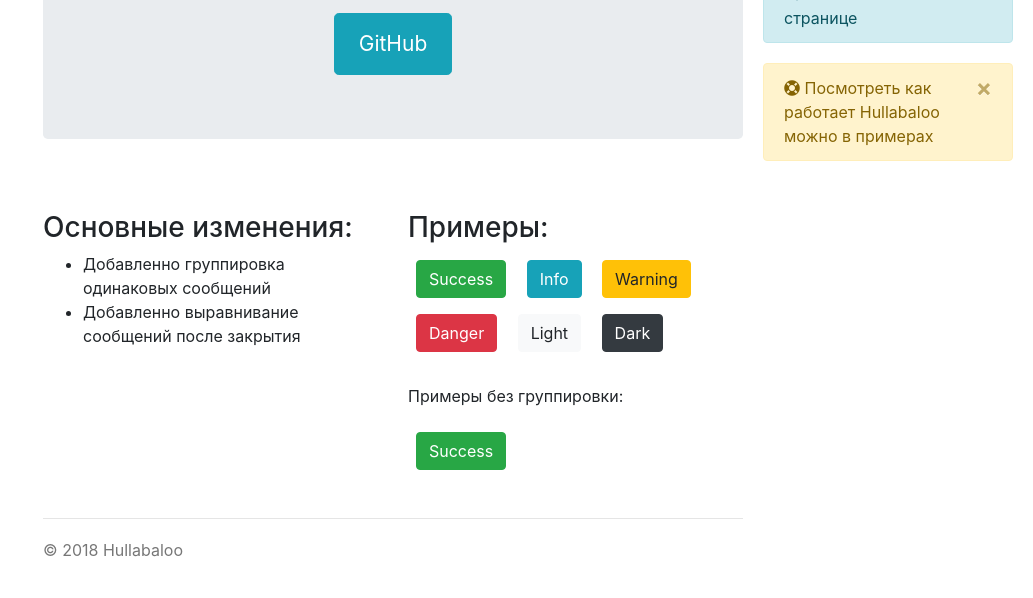
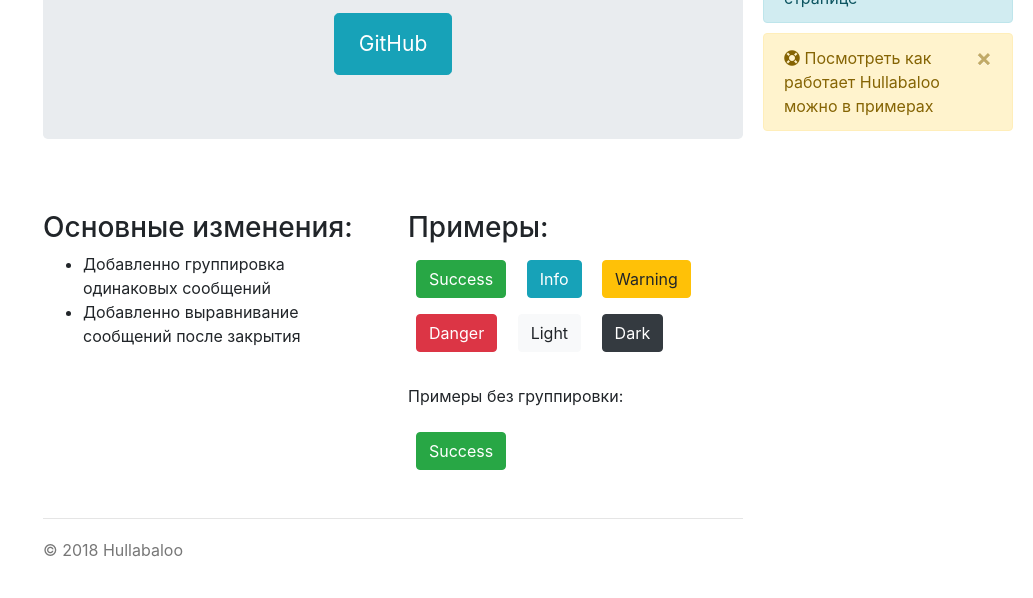
Before and after one commit to OzyAst/Hullabaloo, a plain HTML site: page index.html in a window 1280 px wide. Shown: the part 203-801 px from the top of the page, without its empty margins (247-1280 px from the left). Drawn offline with Linux system fonts and the light colour scheme.

Commit message:
release v0.4

```diff
--- a/index.html
+++ b/index.html
@@ -64,11 +64,6 @@
 
   <script type="text/javascript">
     $.hulla = new hullabaloo();
-    $.hulla.options.offset = {
-        from: "top",
-        amount: 30
-    };
-    $.hulla.options.stackup_spacing = 20;
 
     setTimeout(function() {
       $.hulla.send("Добро пожаловать!", "success");
```
Also changed, not shown: 1 other file.
